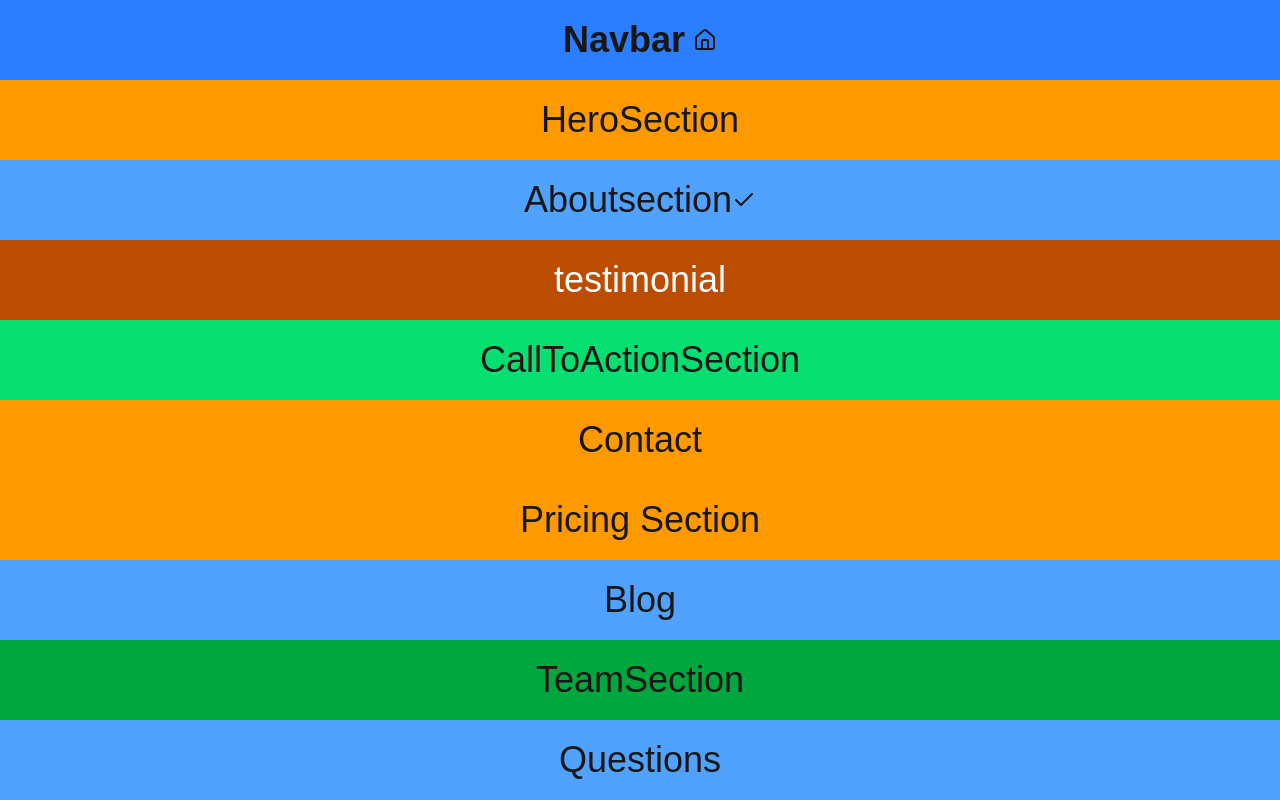
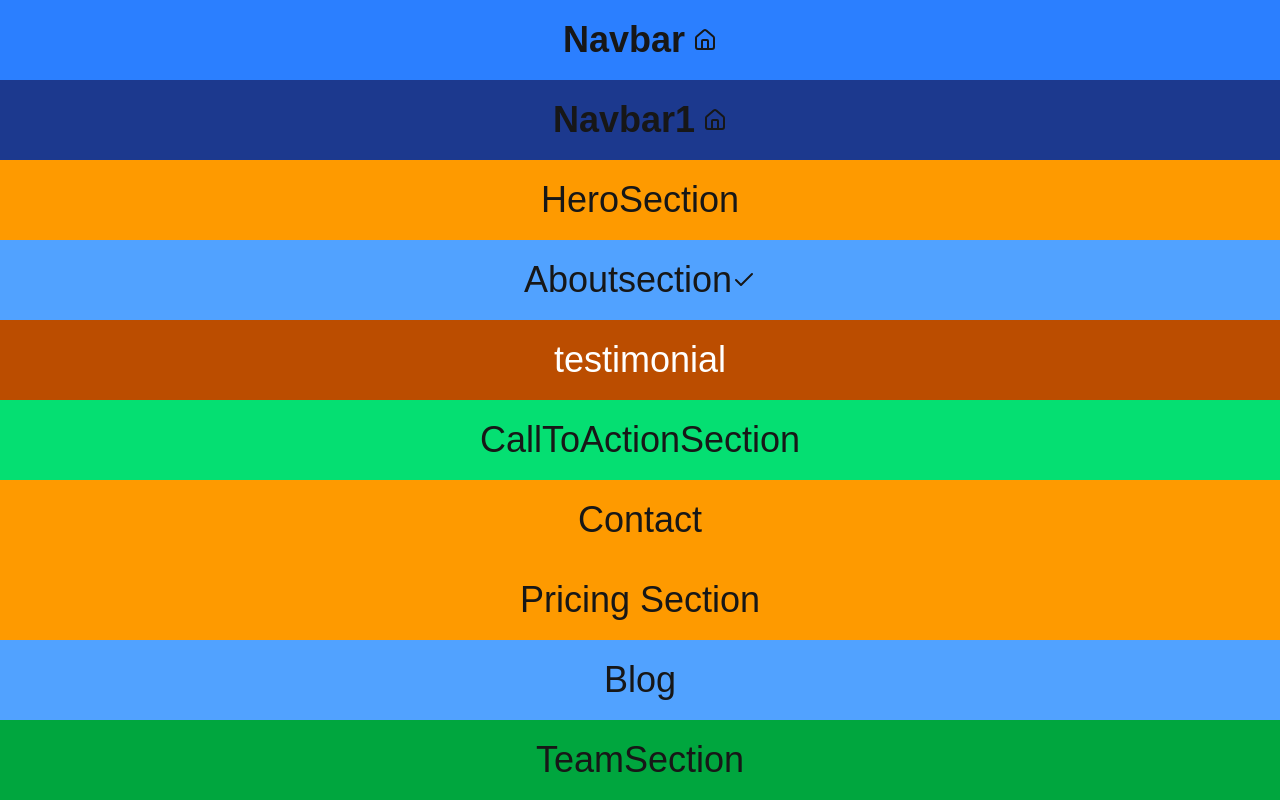
Before and after one commit to eslam-mohamedl/Team-2, a Next.js app: page / in a window 1280 px wide. Shown: the top 800 px of the page. Built offline with nearby package versions, Linux system fonts and the light colour scheme.

Commit message:
feat: add Navbar1 component task

```diff
--- a/src/app/page.tsx
+++ b/src/app/page.tsx
@@ -12,11 +12,13 @@ import StatisticsSection from "@/components/StatisticsSection";
 import CallToActionSection from "@/components/CallToActionSection";
 import ServicesSection from "@/components/ServicesSection";
 import HeroSection2 from "@/components/HeroSection2";
+import { Navbar1 } from "@/components/Navbar1";
 
 export default function page() {
   return (
     <>
       <Navbar />
+      <Navbar1 />
       <Herosection />
       <Aboutsection />
       <Testimonial/>
--- a/src/components/Navbar.tsx
+++ b/src/components/Navbar.tsx
@@ -4,7 +4,8 @@ import React from "react";
 export default function Navbar() {
   return (
     <div className="bg-blue-500 p-5 flex justify-center items-center text-4xl">
-      <h1 className="font-bold">Navbar</h1> <House className="ml-2 font-bold text-4xl" />
+      <h1 className="font-bold">Navbar</h1>{" "}
+      <House className="ml-2 font-bold text-4xl" />
     </div>
   );
 }
--- /dev/null
+++ b/src/components/Navbar1.tsx
@@ -0,0 +1,11 @@
+import { House } from "lucide-react";
+import React from "react";
+
+export const Navbar1 = () => {
+  return (
+    <div className="bg-blue-900 p-5 flex justify-center items-center text-4xl">
+      <h1 className="font-bold">Navbar1</h1>{" "}
+      <House className="ml-2 font-bold text-4xl" />
+    </div>
+  );
+};
```
